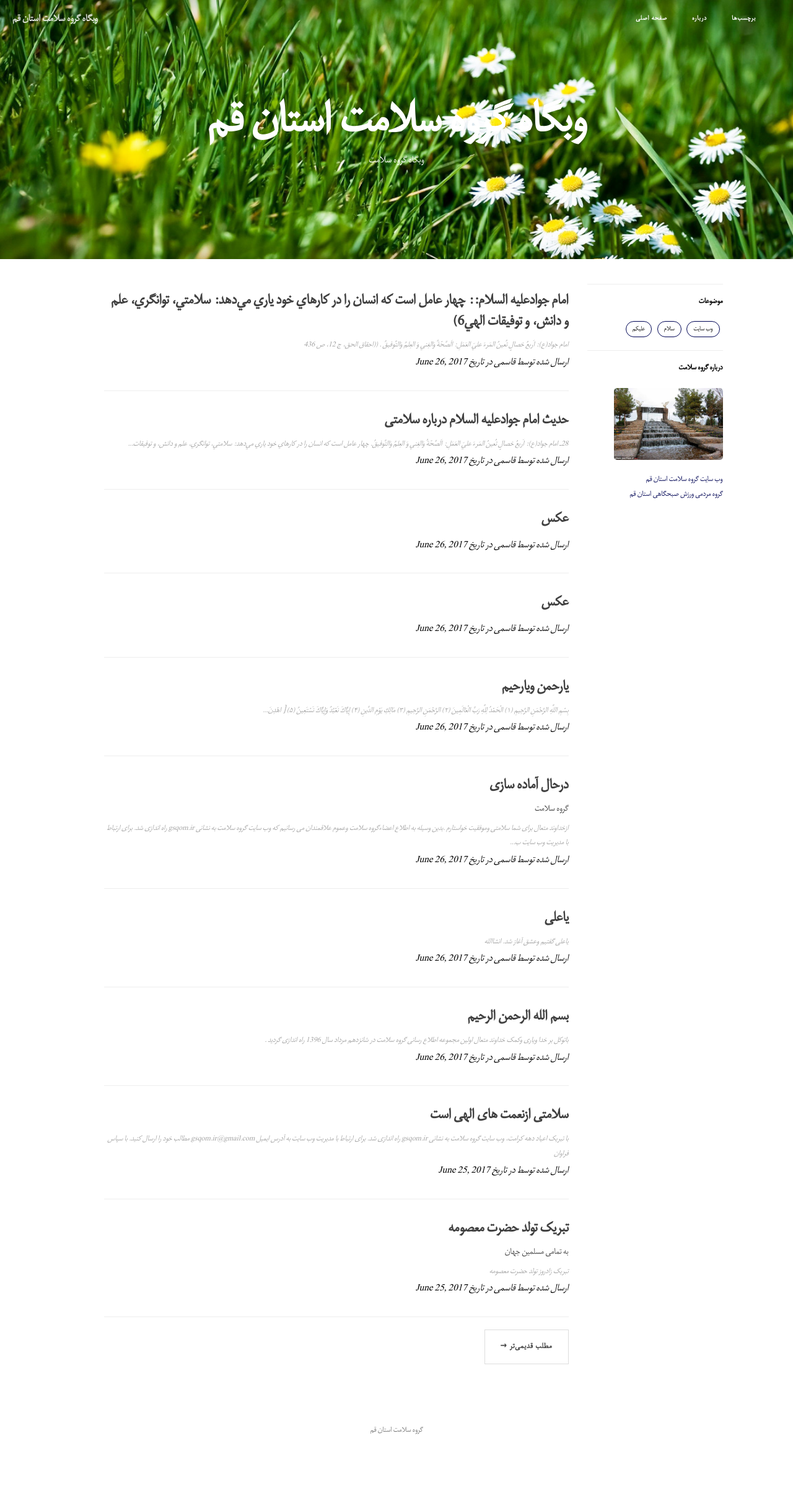
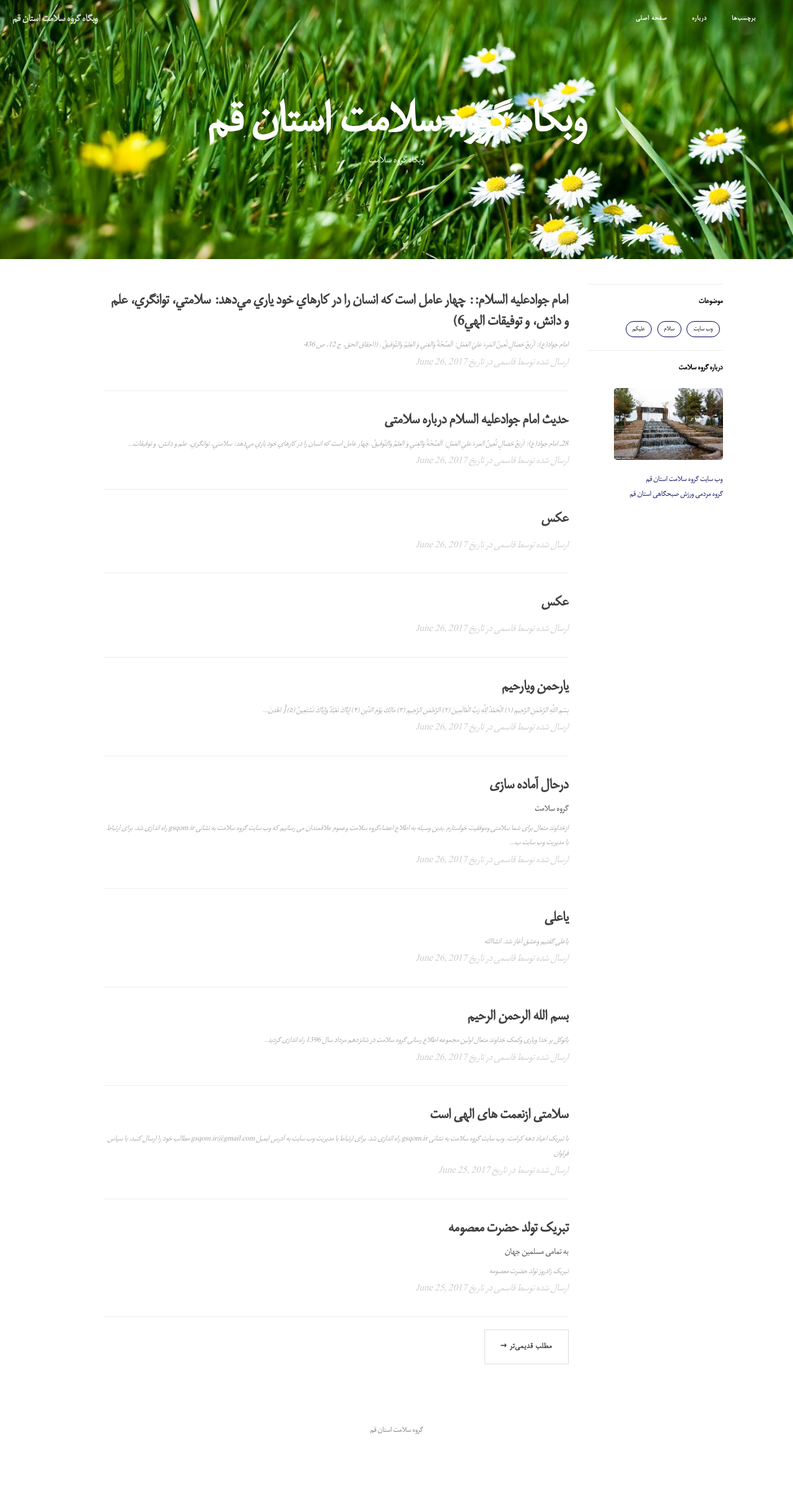
Before and after one commit to grouh-salamat/grouh-salamat.github.io, a Jekyll site: the page built from index.html, in a window 1280 px wide. Shown: the whole page at 62% size. Built offline with Jekyll 4.4.1, drawn with Linux system fonts in a browser that asks for light colours; the list of posts is cut into pages by our own code.

Commit message:
Update hux-blog.css

```diff
--- a/css/hux-blog.css
+++ b/css/hux-blog.css
@@ -210,7 +210,7 @@
   color: #000000;
   text-transform: uppercase;
   border-radius: 3px;
-  outline-color: #000000;
+  outline-color: #cccccc;
 }
 .paper-button:hover {
   cursor: pointer;
@@ -260,7 +260,7 @@
   background-color: #ffffff;
 }
 .paper-button input[type="submit"] {
-  outline-color: #000000;
+  outline-color: #cccccc;
 }
 .paper-button.colored.raised-button input[type="submit"] {
   color: #ffffff;
@@ -479,7 +479,7 @@
   width: 100%;
 }
 .post-container .pager li > a > span {
-  color: #000000;
+  color: #cccccc;
   font-weight: normal;
   letter-spacing: 0.5px;
 }
@@ -667,7 +667,7 @@
 }
 .intro-header {
   background: no-repeat center center;
-  background-color: #000000;
+  background-color: #cccccc;
   background-attachment: scroll;
   -webkit-background-size: cover;
   -moz-background-size: cover;
@@ -797,7 +797,7 @@
 }
 .post-preview > .post-meta {
   font-family: "IRMitra", Tahoma, Arial;
-  color: #000000;
+  color: #cccccc;
   font-size: 16px;
   font-style: italic;
   margin-top: 0;
@@ -990,7 +990,7 @@
 .pager .disabled > a:hover,
 .pager .disabled > a:focus,
 .pager .disabled > span {
-  color: #000000;
+  color: #cccccc;
   background-color: #404040;
   cursor: not-allowed;
 }
```
